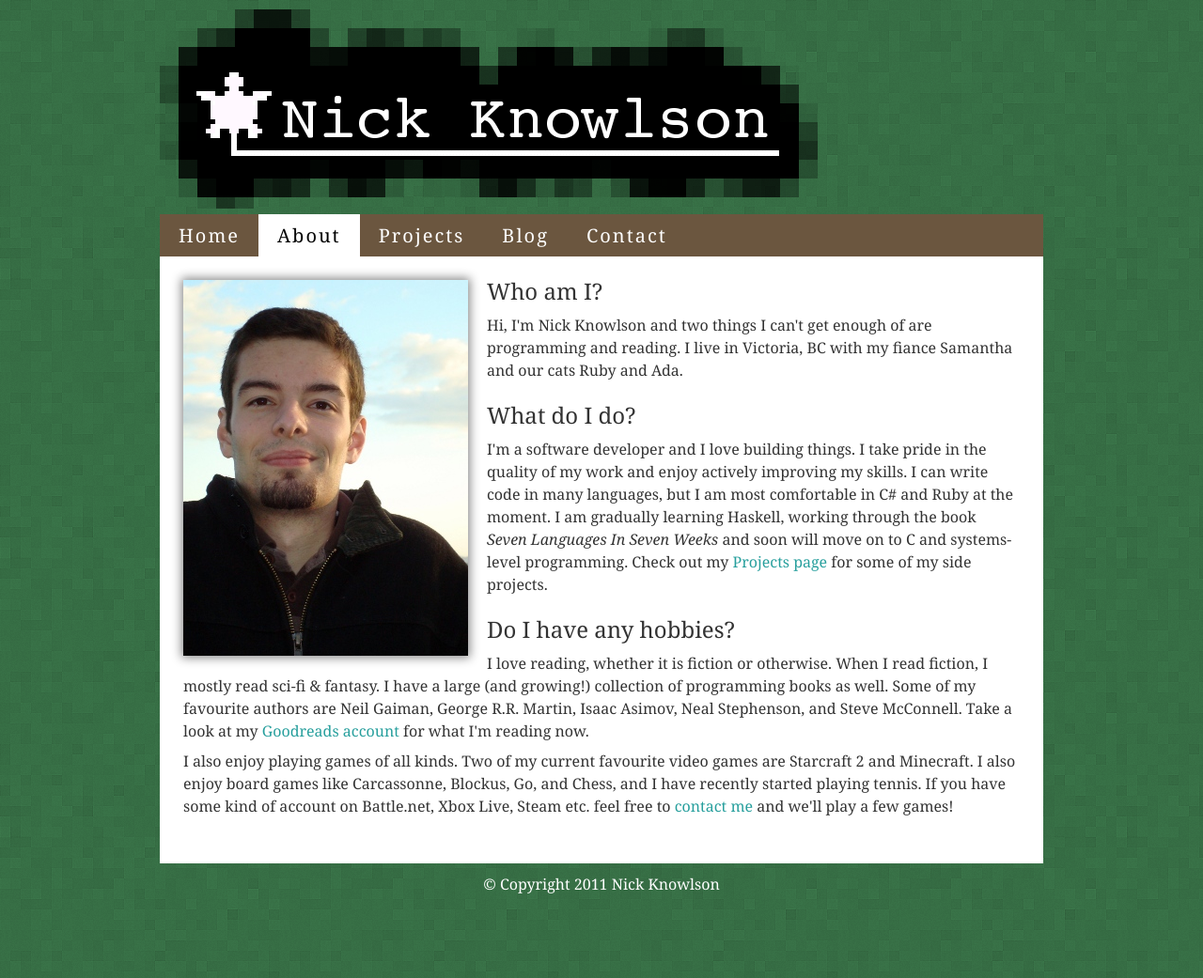
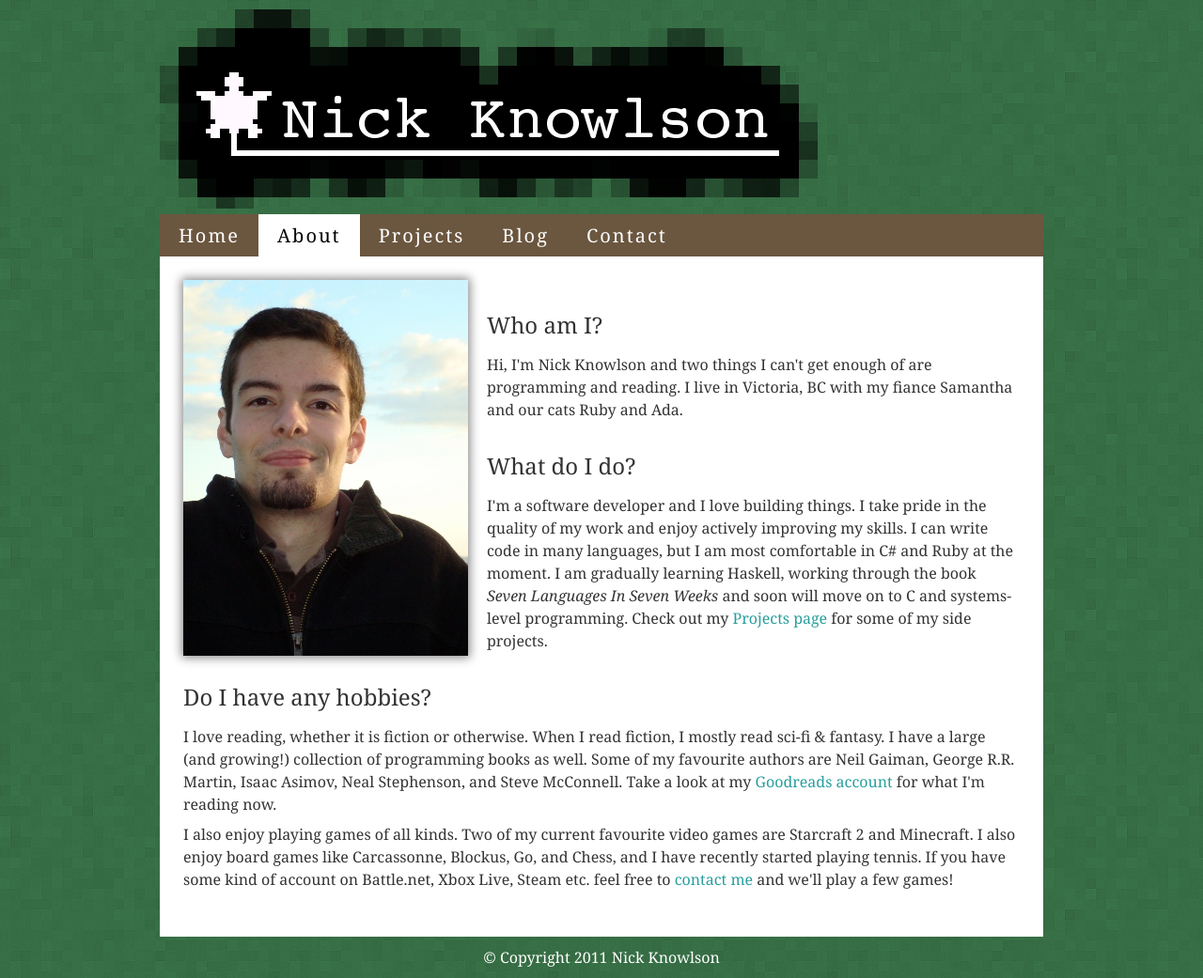
Before and after one commit to nickknw/nickknowlson.com, a Jekyll site: the page built from about/index.html, in a window 1280 px wide. Shown: the whole page at 94% size. Built offline with Jekyll 4.4.1, drawn with Linux system fonts in a browser that asks for light colours; nearby versions of some CDN libraries; before the commit the page ends 963 px from its top, so only the background shows below that.

Commit message:
fiddle with headings

```diff
--- a/css/style.css
+++ b/css/style.css
@@ -41,7 +41,7 @@ blockquote {
 
 body {
     background: none;
-    background: url(/img/green_squares3.png);
+    background: url(/img/green_squares3.png) repeat scroll 0 0 #376A44;
 }
 
 #content {
@@ -243,7 +243,9 @@ h1 a {
     list-style-type: none;
 }
 
-p, h2 { margin-bottom:.5em;}
+p { margin-bottom:.5em;}
+
+h2, h3, h4, h5 { margin-bottom:.75em; margin-top:1.5em; }
 
 .last_paragraph { margin-bottom: 1.5em }
 
@@ -403,11 +405,11 @@ pre code {
 #reddit_button { margin-left: 30px; }
 #reddit_button iframe { margin-bottom: -3px; }
 
-blockquote p { margin: 0 }
+blockquote p { margin-bottom: .5em }
 blockquote {
     background-color: #EEEEEE;
     border-top: 1px solid #CCCCCC;
     border-bottom: 1px solid #CCCCCC;
-    padding: .5em;
+    padding: .5em .5em 0 .5em;
     margin: 20px;
 }
```
